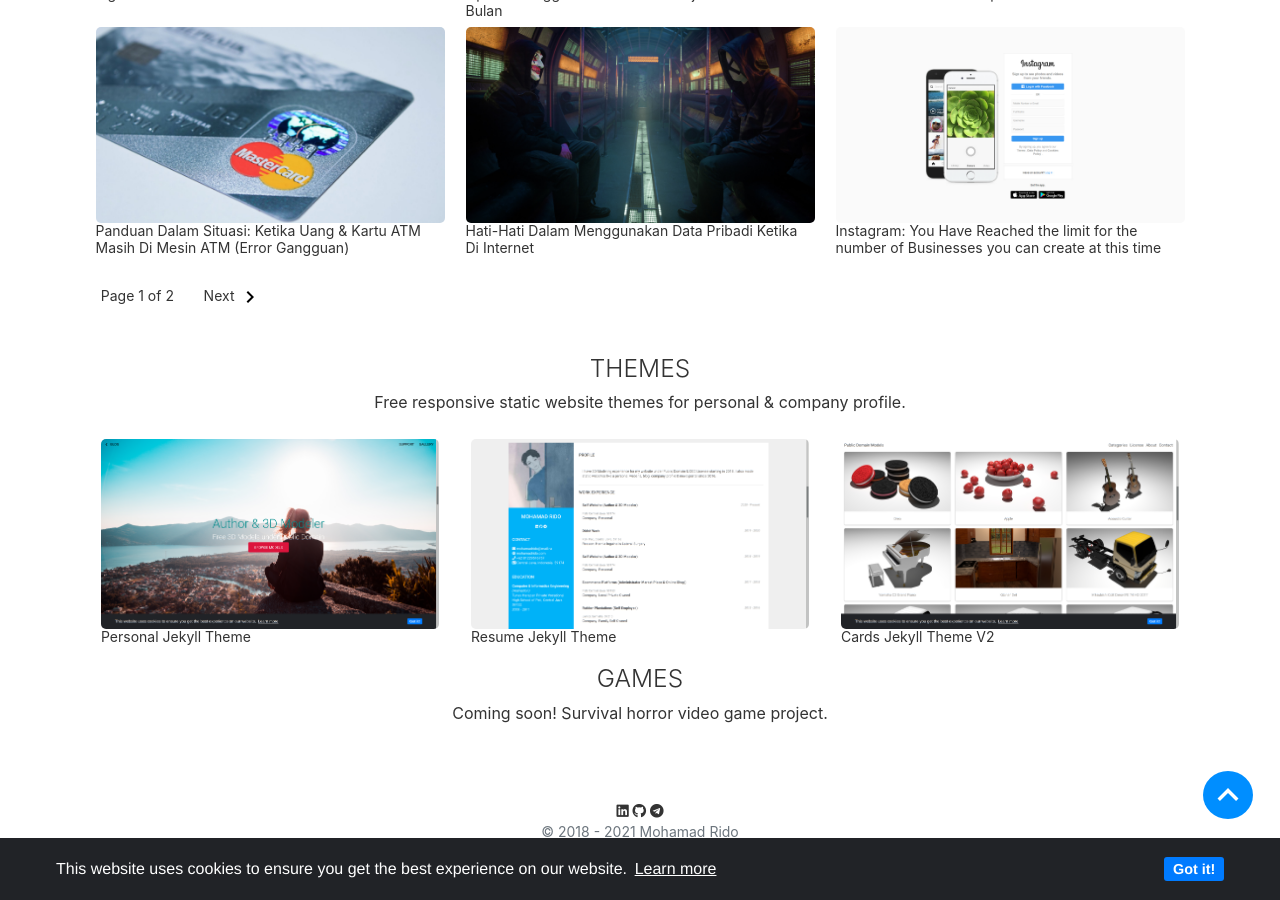
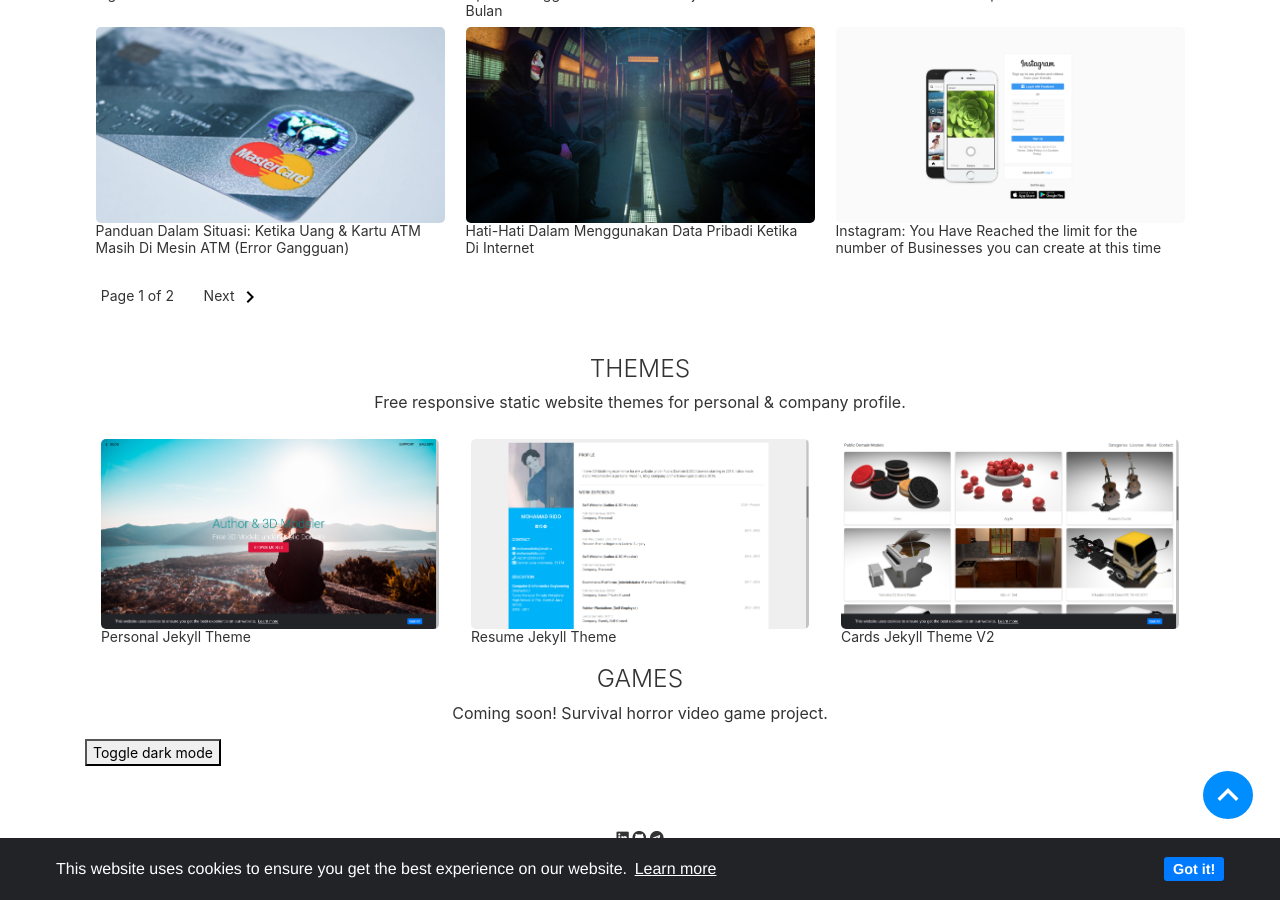
Before and after one commit to mohamadrido/blog, a Jekyll site: the page built from index.html, in a window 1280 px wide and 900 px high, scrolled down 1468 px. Built offline with Jekyll 4.4.1, drawn with Linux system fonts in a browser that asks for light colours; nearby versions of some CDN libraries; the list of posts is cut into pages by our own code.

Commit message:
Update index.html

```diff
--- a/index.html
+++ b/index.html
@@ -117,4 +117,12 @@
 <div class="container">
 <h3 style="text-align: center;">GAMES</h3>
 <p style="text-align: center; font-size: 16px;">Coming soon! Survival horror video game project.</p>
+    <button onclick="myFunction()">Toggle dark mode</button>
+
+<script>
+function myFunction() {
+   var element = document.body;
+   element.classList.toggle("dark-mode");
+}
+</script>
 </div>
```
